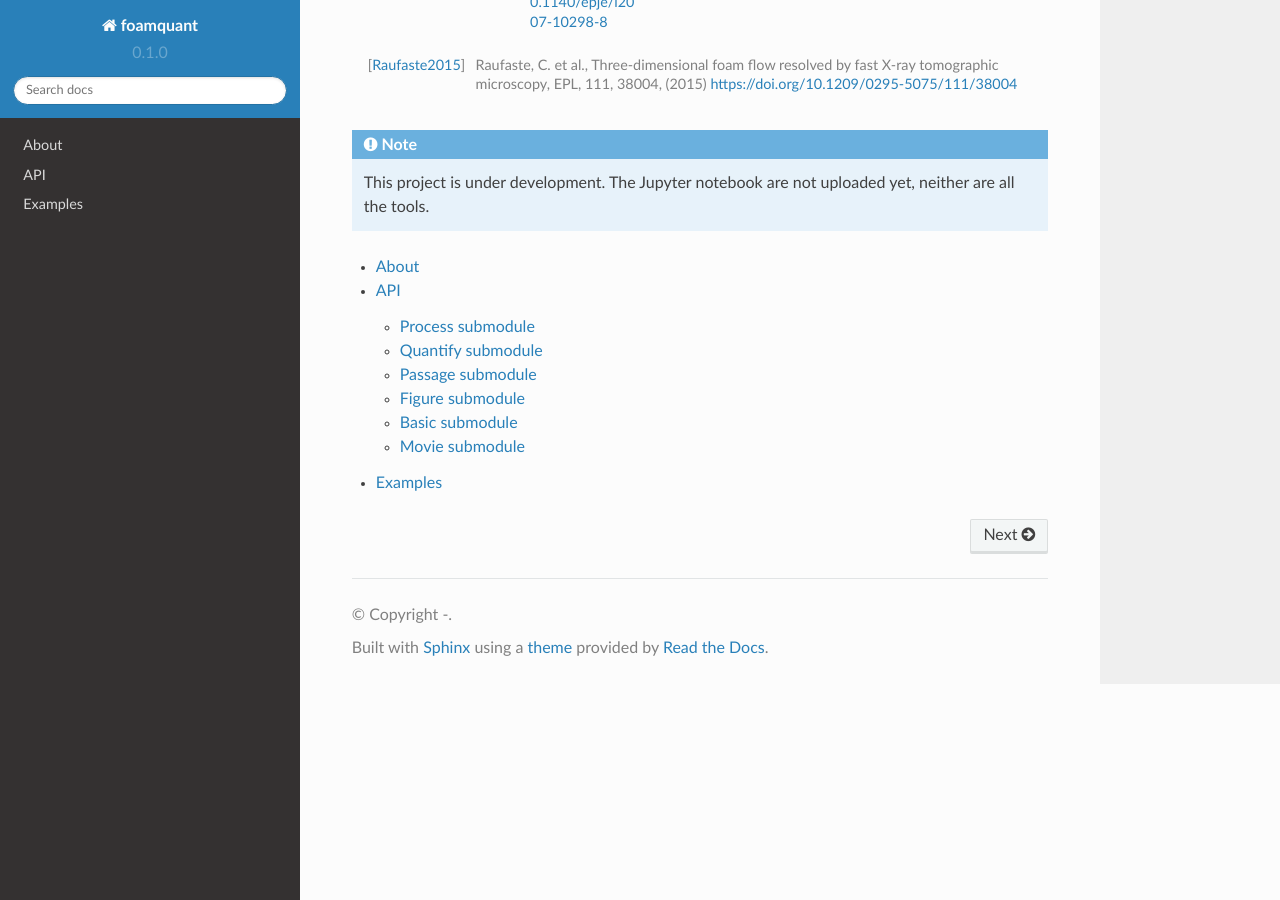
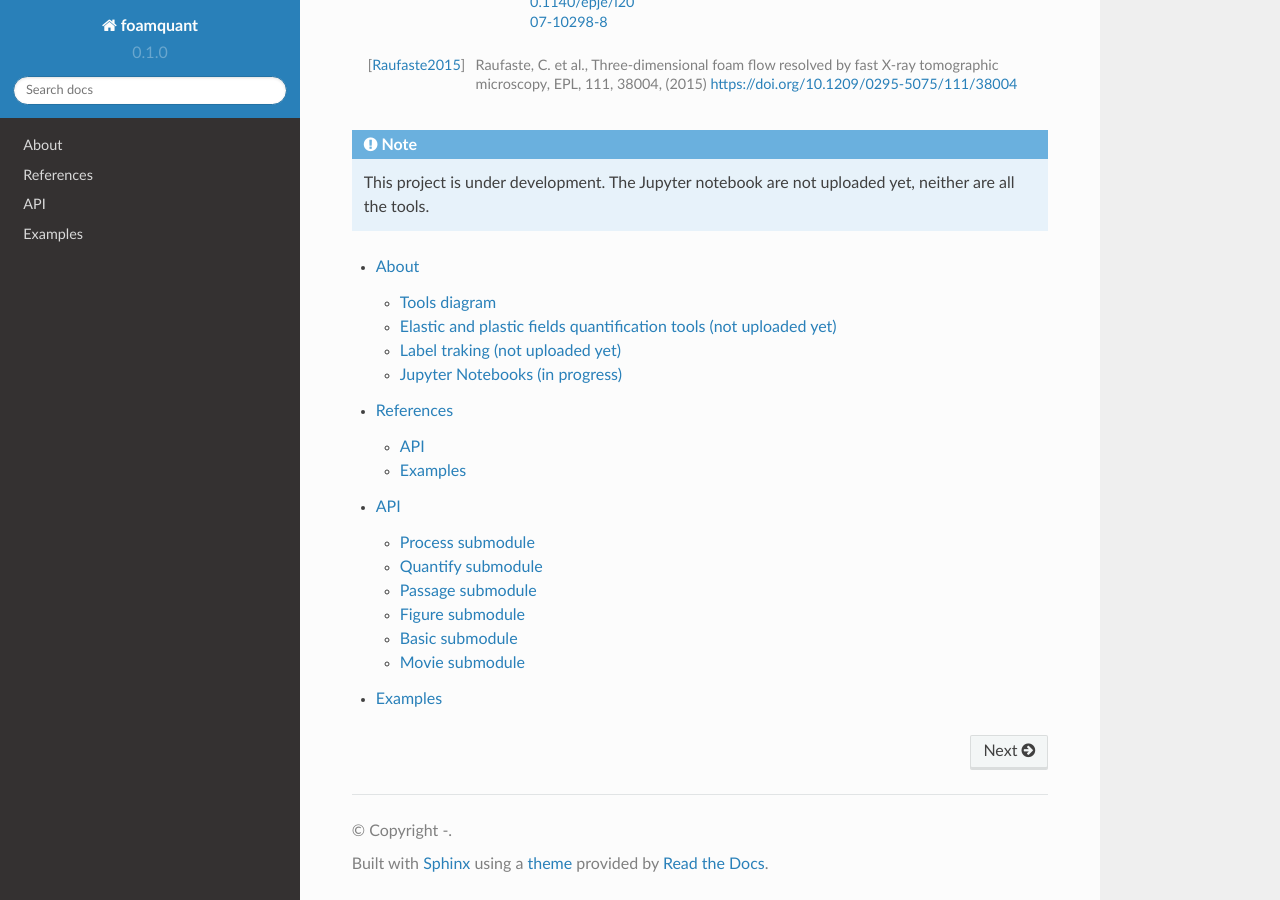
Before and after one commit to floschott/foamquant, a Sphinx documentation site: the page built from docs/source/index.rst, in a window 1280 px wide and 900 px high, scrolled down 3959 px. Built offline with Sphinx 7.4.7 and the Read the Docs theme 2.0.0, drawn with Linux system fonts in a browser that asks for light colours; pages that are not in the unit, such as notebooks, are missing from menus; some of the changed lines change nothing that is shown.

Commit message:
Update about.rst

```diff
--- a/docs/source/about.rst
+++ b/docs/source/about.rst
@@ -1,4 +1,98 @@
 About
 =======
 
-Under construction
+**foamquant** is a toolbox specifically created for processing time series of 3D images of evolving liquid foams by using open source libraries Scikit-Image [vanderWalt2014]_ and SPAM [Stamani2020]_.
+
+The **objective** is a greater accessibility of time-resolved liquid foam 3D analysis tools for the foam-physicis and food scientists communitites.
+
+We propose a readthedocs documentation with three sections: **API reference**, **Jupyter Notebooks examples** and  **Tutorials**
+
+
+
+Tools diagram
+-----------------
+
+.. figure:: Diagram.PNG
+   :scale: 50%
+
+Diagram showing the organisation of the python functions in the different sub-modules. The functions in red are not included in the package yet.
+
+
+
+Elastic and plastic fields quantification tools (not uploaded yet)
+-----------------
+
+1) Elastic deformation field:
+
+   - Shape field, defined in [Graner2008]_ and first used in [Raufaste2015]_
+
+   - Texture field, defined in [Graner2008]_
+
+.. figure:: shape_texture_3d.PNG
+   :scale: 50%
+
+Shape and texture in 3D
+
+   - Elastic internal strain field, defined in [Graner2008]_
+
+2) Detection of created / disappeared films (contacts)
+
+3) Plastic deformation field (T1)
+
+Label traking (not uploaded yet)
+-----------------
+The tracking method was inspired by ID-track presented in [Ando2013]_ and uses DVC SPAM-ddic [Hall2010]_ [Ando2013]_.
+
+1) Bubble traking
+
+.. figure:: tracking_3d.PNG
+   :scale: 90%
+
+Tracking of five bubbles, showing various tracked properties: elastic internal strain, contact, velocity, and volume.
+
+2) Film traking
+
+
+Jupyter Notebooks (in progress)
+-----------------
+Example of extracted properties:
+
+1) Liquid fraction and Plateau border radius
+
+2) Bubble volume distribution and Volume image
+
+3) Coordination distribution and Coordination image
+
+4) Foam flow field (tracking and DVC SPAM-ddic [Hall2010]_ [Ando2013]_)
+
+5) Bubble tracking and time resolved visualization in ParaView
+
+
+References
+============
+.. [vanderWalt2014] S. van der Walt et al., scikit-image: Image processing in Python. PeerJ 2:e453 (2014) https://doi.org/10.7717/peerj.453
+
+.. [Stamani2020] Stamati et al., (2020). spam: Software for Practical Analysis of Materials. Journal of Open Source Software, 5(51), 2286, https://doi.org/10.21105/joss.02286
+
+.. [Ando2013] Andò,E. et al., Experimental micromechanics: grain-scale observation of sand deformation, Géotechnique Letters 2, 107–112, (2012) https://doi.org/10.1680/geolett.12.00027
+
+.. [Hall2010] S. A. Hall et al., Discrete and continuum analysis of localised deformation in sand using X-ray μCT and volumetric digital image correlation. Géotechnique, 60(5), 315-322, (2010) https://doi.org/10.1680/geot.2010.60.5.315
+
+.. [Graner2008] F. Graner et al., Discrete rearranging disordered patterns, part I: Robust statistical tools in two or three dimensions, Eur. Phys. J. E 25, 349–369 (2008) https://doi.org/10.1140/epje/i2007-10298-8
+
+.. [Raufaste2015] Raufaste, C. et al., Three-dimensional foam flow resolved by fast X-ray tomographic microscopy, EPL, 111, 38004, (2015) https://doi.org/10.1209/0295-5075/111/38004
+
+
+
+
+.. note::
+
+   This project is under development. The Jupyter notebook are not uploaded yet, neither are all the tools.
+
+
+.. toctree::
+   :maxdepth: 2
+
+   about
+   api
+   examples
```
